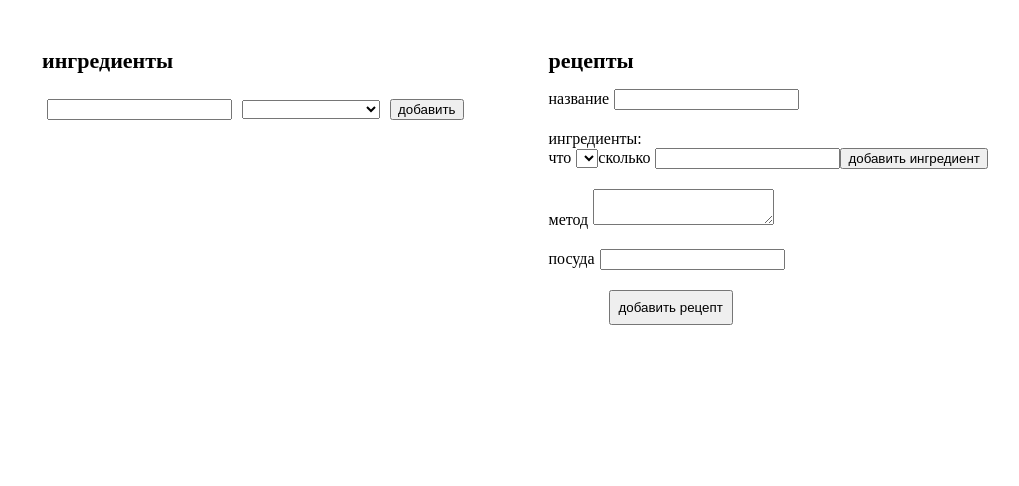
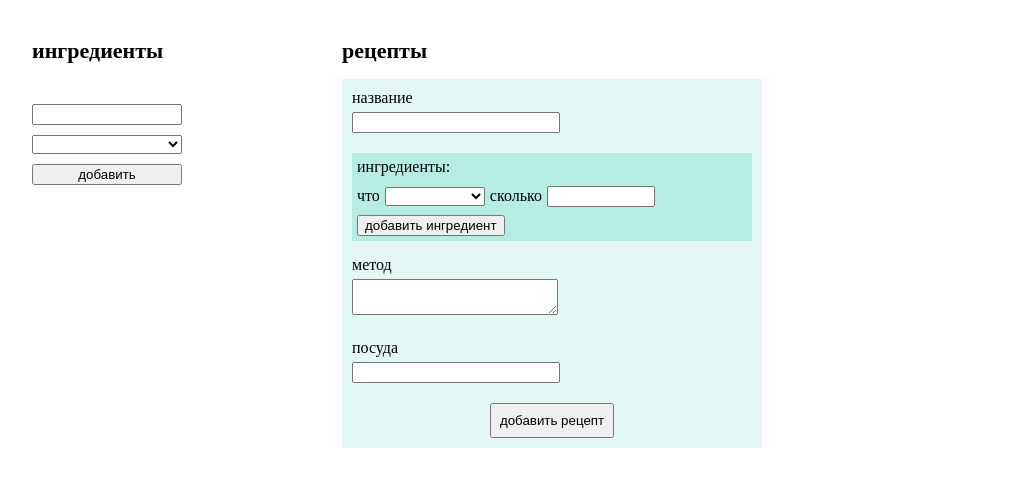
Before and after one commit to moony-inc/bar, a Vue app: page / in a window 1280 px wide. Shown: the top 486 px of the page, without its empty margins (6-1025 px from the left). Built offline with nearby package versions, Linux system fonts and the light colour scheme.

Commit message:
done prototype styles and fixed functions' arguments

```diff
--- a/src/components/IngredientList.vue
+++ b/src/components/IngredientList.vue
@@ -12,10 +12,11 @@
       >
         {{ ingredient.name }}
         <button
+          class="delete-ingredient-button"
           type="button"
           :disabled="usingIngredientInRecipesById(ingredient.id)"
           :title="usingIngredientInRecipesById(ingredient.id) ? 'ингредиент используется' : ''"
-          @click="deleteIngredient(ingredient)"
+          @click="deleteIngredient(ingredient.id)"
         >x</button>
       </div>
     </div>
@@ -55,15 +56,23 @@ export default {
   .ingredient-list {
 
     h2 {
+      font-size: 18px;
       margin: 5px 0;
-      font-size: 18px;
     }
 
     .ingredient {
-      margin-left: 15px;
+      position: relative;
+      width: 150px;
+      padding: 8px;
+      margin: 5px;
+      margin-left: 0;
+      background-color: rgba(199, 128, 240, 0.2);
     }
 
-    button {
+    .delete-ingredient-button {
+      position: absolute;
+      top: 6px;
+      right: 5px;
       padding: 0 3px;
     }
 
--- a/src/components/Ingredients.vue
+++ b/src/components/Ingredients.vue
@@ -61,6 +61,7 @@ export default {
 
 <style lang="scss">
   .ingredients {
+    width: 250px;
 
     h1 {
       margin-top: 0;
@@ -68,14 +69,16 @@ export default {
     }
 
     form {
-      margin: 10px 0;
-      padding: 5px 0;
+      display: flex;
+      flex-direction: column;
+      width: 150px;
+      margin-top: 40px;
     }
 
     input,
     select,
     button {
-      margin: 5px;
+      margin-bottom: 10px;
     }
 
   }
--- a/src/components/RecipeForm.vue
+++ b/src/components/RecipeForm.vue
@@ -4,7 +4,7 @@
     @submit.prevent="addRecipe"
   >
     <label>
-      <span>название</span>
+      <span>название</span><br>
       <input
         type="text"
         v-model="recipeName"
@@ -22,7 +22,10 @@
       </div>
       <label>
         <span>что</span>
-        <select v-model="selectedIngredient">
+        <select
+          class="resipe-ingredient-input"
+          v-model="selectedIngredient"
+        >
           <option
             v-for="ingredient in ingredients"
             :value="ingredient.id"
@@ -35,6 +38,7 @@
       <label>
         <span>сколько</span>
         <input
+          class="resipe-ingredient-input"
           type="text"
           v-model="selectedAmount"
         >
@@ -45,7 +49,7 @@
       >добавить ингредиент</button>
     </div>
     <label>
-      <span>метод</span>
+      <span>метод</span><br>
       <textarea
         v-model="method"
         required
@@ -53,19 +57,17 @@
       </textarea>
     </label>
     <label>
-      <span>посуда</span>
+      <span>посуда</span><br>
       <input
         type="text"
         v-model="drinkware"
         required
       >
     </label>
-    <div>
-      <button
-        class="add-recipe-button"
-        type="submit"
-      >добавить рецепт</button>
-    </div>
+    <button
+      class="add-recipe-button"
+      type="submit"
+    >добавить рецепт</button>
   </form>
 </template>
 
@@ -124,20 +126,40 @@ export default {
   .recipe-form {
     display: flex;
     flex-direction: column;
+    width: 400px;
+    padding: 10px;
+    background-color: rgba(114, 221, 198, 0.2);
 
-    label,
     .recipe-ingredients {
+      padding: 5px;
+      margin-bottom: 15px;
+      background-color: rgba(114, 221, 198, 0.4);
+    }
+
+    .recipe-ingredients-list {
+      margin-bottom: 5px;
+    }
+
+    .resipe-ingredient-input {
+      width: 100px;
+      margin-bottom: 8px;
+    }
+
+    span,
+    select {
+      margin-right: 5px;
+    }
+
+    input,
+    textarea {
+      width: 200px;
+      margin-top: 5px;
       margin-bottom: 20px;
     }
 
-    span {
-      padding: 5px;
-      padding-left: 0;
-    }
-
     .add-recipe-button {
+      align-self: center;
       padding: 8px;
-      margin-left: 60px;
     }
 
   }
--- a/src/components/RecipeList.vue
+++ b/src/components/RecipeList.vue
@@ -19,7 +19,7 @@
       <button
         class="delete-recipe-button"
         type="button"
-        @click="deleteRecipe(recipe)"
+        @click="deleteRecipe(recipe.id)"
       >X</button>
     </div>
   </div>
@@ -51,9 +51,9 @@ export default {
 
     .recipe {
       position: relative;
+      padding: 15px;
       margin-bottom: 20px;
-      padding: 15px;
-      background-color: rgba(0, 0, 0, 0.05);
+      background-color: rgba(114, 221, 198, 0.3);
     }
 
     .recipe-title {
@@ -62,15 +62,11 @@ export default {
       margin-bottom: 5px;
     }
 
-    button {
-      padding: 0 3px;
-    }
-
     .delete-recipe-button {
       position: absolute;
       top: 10px;
       right: 10px;
+      padding: 0 3px;
     }
-
   }
 </style>
--- a/src/store/index.js
+++ b/src/store/index.js
@@ -40,8 +40,8 @@ export default new Vuex.Store({
     addIngredient(state, ingredient) {
       state.ingredients.push(ingredient);
     },
-    deleteIngredient(state, ingredient) {
-      state.ingredients = state.ingredients.filter(item => item.id !== ingredient.id);
+    deleteIngredient(state, ingredientId) {
+      state.ingredients = state.ingredients.filter(item => item.id !== ingredientId);
     },
     setRecipes(state, recipes) {
       state.recipes = recipes;
@@ -49,8 +49,8 @@ export default new Vuex.Store({
     addRecipe(state, recipe) {
       state.recipes.push(recipe);
     },
-    deleteRecipe(state, recipe) {
-      state.recipes = state.recipes.filter(item => item.id !== recipe.id);
+    deleteRecipe(state, recipeId) {
+      state.recipes = state.recipes.filter(item => item.id !== recipeId);
     },
   },
   actions: {
@@ -70,8 +70,8 @@ export default new Vuex.Store({
       commit('addIngredient', ingredient);
       dispatch('saveIngredientsLocalStorage');
     },
-    deleteIngredient({ commit, dispatch }, ingredient) {
-      commit('deleteIngredient', ingredient);
+    deleteIngredient({ commit, dispatch }, ingredientId) {
+      commit('deleteIngredient', ingredientId);
       dispatch('saveIngredientsLocalStorage');
     },
     setupRecipes({ commit }) {
@@ -85,8 +85,8 @@ export default new Vuex.Store({
       commit('addRecipe', recipe);
       dispatch('saveRecipesLocalStorage');
     },
-    deleteRecipe({ commit, dispatch }, recipe) {
-      commit('deleteRecipe', recipe);
+    deleteRecipe({ commit, dispatch }, recipeId) {
+      commit('deleteRecipe', recipeId);
       dispatch('saveRecipesLocalStorage');
     },
     // local storage methods
--- a/src/views/Home.vue
+++ b/src/views/Home.vue
@@ -24,13 +24,11 @@ export default {
     justify-content: flex-start;
 
     .ingredients {
-      margin: 20px;
-      padding: 20px;
+      padding: 30px;
     }
 
     .recipes {
-      margin: 20px;
-      padding: 20px;
+      padding: 30px;
     }
   }
 </style>
```
